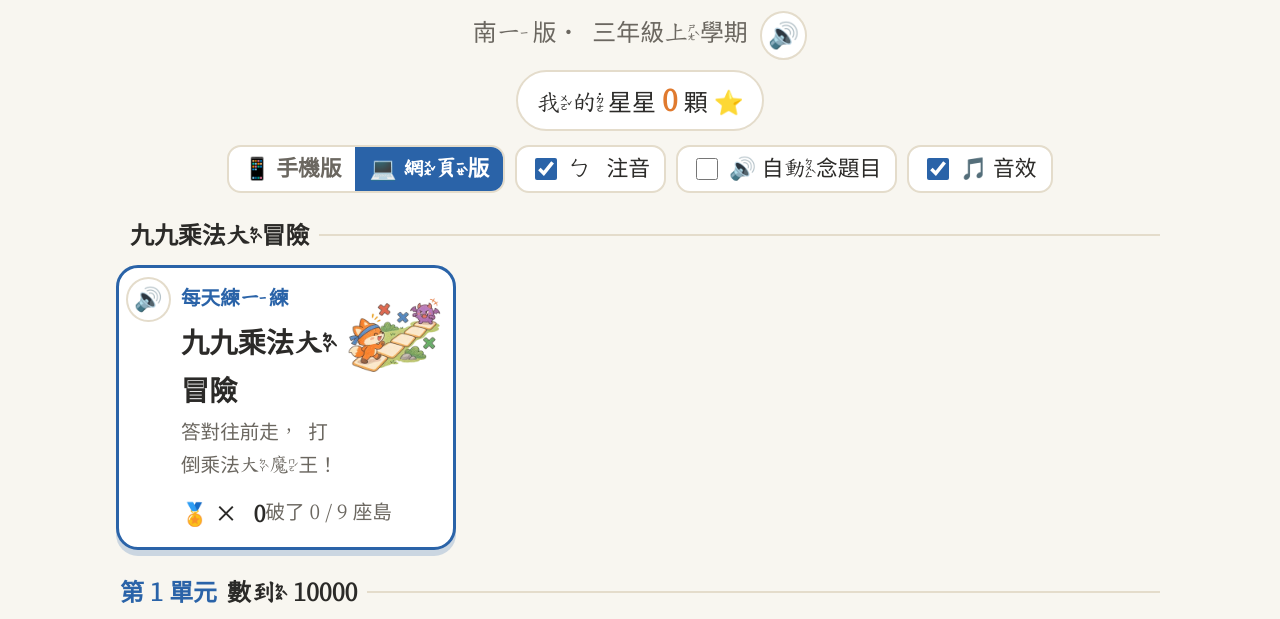
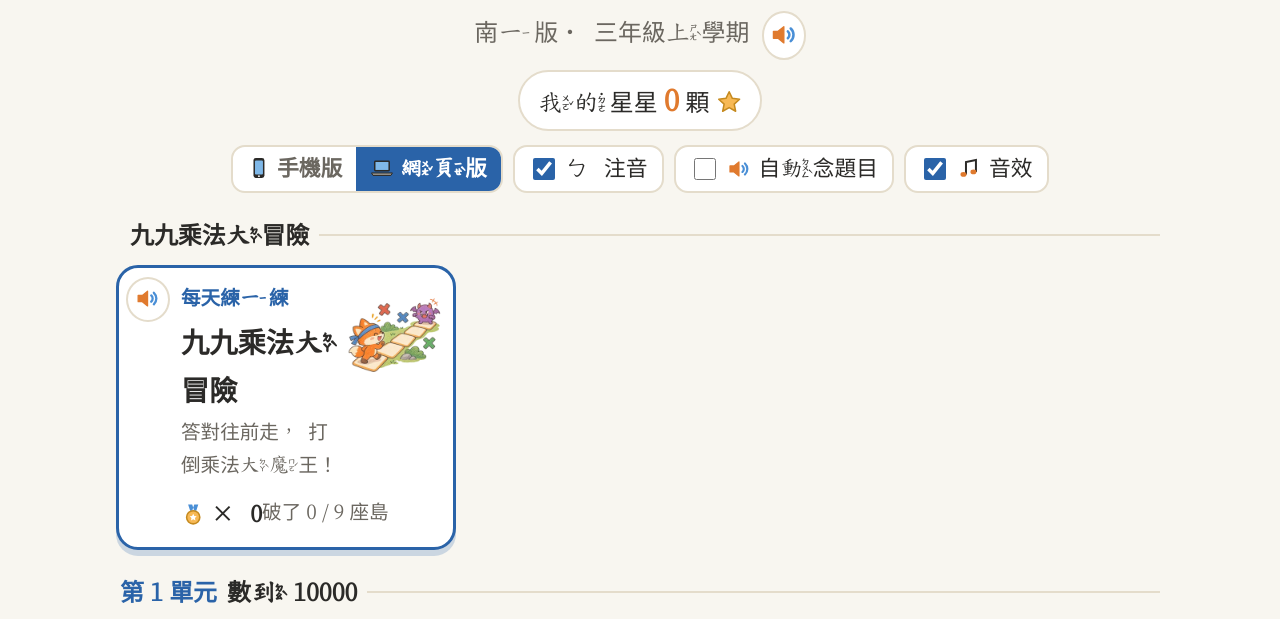
Before and after one commit to snoopyteacher888/nani-math-3, a plain HTML site: page index.html in a window 1280 px wide. Shown: the part 171-790 px from the top of the page. Drawn offline with Linux system fonts and the light colour scheme; a web font is replaced by a local one.

Commit message:
介面圖示換成自己畫的圖
Co-Authored-By: Claude Opus 5.5 <noreply@anthropic.com>
Claude-Session: https://claude.ai/code/session_014sNbC1JvZWRxYBANSgdCDi

```diff
--- a/index.html
+++ b/index.html
@@ -309,5 +309,6 @@
   <script src="js/mole.js"></script>
   <script src="js/wordq.js"></script>
   <script src="js/word.js"></script>
+  <script src="js/icons.js"></script>
 </body>
 </html>
--- /dev/null
+++ b/js/icons.js
@@ -0,0 +1,85 @@
+/* 自己畫的圖示（老師要求：表情符號在每台電腦、手機長得不一樣，換成每台都一樣的圖）。
+   畫面上出現下面這些表情符號時，自動換成同樣大小的小圖；題目內容裡的人物、食物等不換。
+   這個檔案在各年級國語、數學網站都一樣。 */
+(function () {
+  var O = '#E07A2E', D = '#B85E1C', K = '#2B2A28', Y = '#F7B955', G = '#4CAF6A', R = '#E5534B', B = '#4A8FD6';
+  function svg(body) { return '<svg viewBox="0 0 24 24" aria-hidden="true" focusable="false">' + body + '</svg>'; }
+  var star = svg('<path d="M12 2.5l2.9 6 6.6.8-4.9 4.5 1.3 6.5L12 17l-5.9 3.3 1.3-6.5L2.5 9.3l6.6-.8z" fill="' + Y + '" stroke="#C58A1F" stroke-width="1.4" stroke-linejoin="round"/>');
+  var check = svg('<path d="M4 12.5l5 5L20 6" fill="none" stroke="' + G + '" stroke-width="3.6" stroke-linecap="round" stroke-linejoin="round"/>');
+  var lock = svg('<rect x="5" y="10.5" width="14" height="10.5" rx="2.5" fill="' + Y + '" stroke="#C58A1F" stroke-width="1.4"/><path d="M8 10.5V8a4 4 0 0 1 8 0v2.5" fill="none" stroke="' + K + '" stroke-width="2"/><circle cx="12" cy="15.5" r="1.6" fill="' + K + '"/>');
+  var pencil = svg('<path d="M4 20l1-4.5L16 4.5l3.5 3.5L8.5 19z" fill="' + Y + '" stroke="' + D + '" stroke-width="1.4" stroke-linejoin="round"/><path d="M14 7l3.5 3.5" stroke="' + D + '" stroke-width="1.4"/><path d="M4 20l1-4.5 3.5 3.5z" fill="#FFE2C6"/><path d="M16 4.5l3.5 3.5 1-1a1.5 1.5 0 0 0 0-2.1l-1.4-1.4a1.5 1.5 0 0 0-2.1 0z" fill="#F28B82"/>');
+  var replay = svg('<path d="M19 12a7 7 0 1 1-2.1-5" fill="none" stroke="' + B + '" stroke-width="2.8" stroke-linecap="round"/><path d="M19.5 3.5v5h-5z" fill="' + B + '" stroke="' + B + '" stroke-width="1" stroke-linejoin="round"/>');
+  var cross = svg('<path d="M6 6l12 12M18 6L6 18" stroke="' + R + '" stroke-width="3.6" stroke-linecap="round"/>');
+  var point = svg('<path d="M3 12h11" stroke="' + O + '" stroke-width="3.2" stroke-linecap="round"/><path d="M12 6l7 6-7 6z" fill="' + O + '" stroke="' + O + '" stroke-width="1.5" stroke-linejoin="round"/>');
+  var ICONS = {
+    '🔊': svg('<path d="M3 9h4l5-4v14l-5-4H3z" fill="' + O + '" stroke="' + O + '" stroke-width="1.2" stroke-linejoin="round"/><path d="M15.5 9a4 4 0 0 1 0 6M18 6.5a7.5 7.5 0 0 1 0 11" fill="none" stroke="' + B + '" stroke-width="2.2" stroke-linecap="round"/>'),
+    '💡': svg('<path d="M12 2.5a6.5 6.5 0 0 0-3.8 11.8c.8.6 1.3 1.5 1.3 2.5h5c0-1 .5-1.9 1.3-2.5A6.5 6.5 0 0 0 12 2.5z" fill="#FFD966" stroke="#C58A1F" stroke-width="1.4"/><path d="M9.5 18.5h5M10 21h4" stroke="' + K + '" stroke-width="1.8" stroke-linecap="round"/><path d="M10 9.5l2 2 2-2" fill="none" stroke="#C58A1F" stroke-width="1.2"/>'),
+    '✔': check, '✅': svg('<rect x="2.5" y="2.5" width="19" height="19" rx="5" fill="' + G + '"/><path d="M7 12.5l3.5 3.5L17 8.5" fill="none" stroke="#fff" stroke-width="3" stroke-linecap="round" stroke-linejoin="round"/>'), '✓': check,
+    '❌': cross, '✕': cross, '✖': cross,
+    '🔁': replay, '🔄': replay, '↩': replay,
+    '🎉': svg('<path d="M3 21l4.5-12 7.5 7.5z" fill="' + O + '" stroke="' + D + '" stroke-width="1.2" stroke-linejoin="round"/><path d="M5 15.5l3.5 3.5" stroke="' + Y + '" stroke-width="1.6"/><circle cx="15" cy="5" r="1.4" fill="' + R + '"/><circle cx="19.5" cy="9" r="1.4" fill="' + B + '"/><circle cx="11.5" cy="3.5" r="1.1" fill="' + G + '"/><path d="M13 9.5c1.5-2 3.5-2.5 5-1.5M14.5 12c2-.5 3.5.3 4.5 2" fill="none" stroke="#C9A0DC" stroke-width="1.6" stroke-linecap="round"/>'),
+    '📖': svg('<path d="M12 6.5C9.5 4.8 6.5 4.5 3 5v13.5c3.5-.5 6.5-.2 9 1.5z" fill="#FFE2C6" stroke="' + O + '" stroke-width="1.6" stroke-linejoin="round"/><path d="M12 6.5c2.5-1.7 5.5-2 9-1.5v13.5c-3.5-.5-6.5-.2-9 1.5z" fill="#FFF3E6" stroke="' + O + '" stroke-width="1.6" stroke-linejoin="round"/>'),
+    '📚': svg('<rect x="3" y="15" width="18" height="5" rx="1" fill="' + B + '" stroke="' + K + '" stroke-width="1.2"/><rect x="4.5" y="10" width="16" height="5" rx="1" fill="#8ED38F" stroke="' + K + '" stroke-width="1.2"/><rect x="3.5" y="5" width="15" height="5" rx="1" fill="#F28B82" stroke="' + K + '" stroke-width="1.2"/>'),
+    '✏': pencil, '✍': pencil, '📝': svg('<rect x="4" y="3" width="13" height="18" rx="2" fill="#fff" stroke="' + D + '" stroke-width="1.5"/><path d="M7 8h7M7 11.5h7M7 15h4" stroke="#F0B987" stroke-width="1.5" stroke-linecap="round"/><path d="M13 20l.7-3 6-6 2.3 2.3-6 6z" fill="' + Y + '" stroke="' + D + '" stroke-width="1.2" stroke-linejoin="round"/>'),
+    '🎤': svg('<rect x="8.5" y="2.5" width="7" height="11" rx="3.5" fill="' + O + '" stroke="' + D + '" stroke-width="1.3"/><path d="M5.5 11a6.5 6.5 0 0 0 13 0M12 17.5V21M8.5 21h7" fill="none" stroke="' + K + '" stroke-width="1.8" stroke-linecap="round"/>'),
+    '⭐': star, '★': star, '☆': svg('<path d="M12 2.5l2.9 6 6.6.8-4.9 4.5 1.3 6.5L12 17l-5.9 3.3 1.3-6.5L2.5 9.3l6.6-.8z" fill="#F1ECE2" stroke="#C9C0AE" stroke-width="1.4" stroke-linejoin="round"/>'),
+    '🔒': lock, '🔐': lock,
+    '⚙': svg('<path d="M12 2.5l1.6 2.3 2.7-.6.6 2.7 2.3 1.6-1.2 2.5 1.2 2.5-2.3 1.6-.6 2.7-2.7-.6L12 21.5l-1.6-2.3-2.7.6-.6-2.7-2.3-1.6 1.2-2.5L4.8 10.5 7.1 8.9l.6-2.7 2.7.6z" fill="#9A958C" stroke="' + K + '" stroke-width="1.2" stroke-linejoin="round"/><circle cx="12" cy="12" r="3.2" fill="#F8F6F0" stroke="' + K + '" stroke-width="1.2"/>'),
+    '🖨': svg('<rect x="6.5" y="3" width="11" height="6" fill="#fff" stroke="' + K + '" stroke-width="1.4"/><rect x="2.5" y="8.5" width="19" height="9" rx="2" fill="' + B + '" stroke="' + K + '" stroke-width="1.4"/><rect x="6.5" y="14" width="11" height="7" fill="#fff" stroke="' + K + '" stroke-width="1.4"/><circle cx="18" cy="11.5" r="1" fill="' + Y + '"/>'),
+    '🔍': svg('<circle cx="10" cy="10" r="6" fill="#E3EEFA" stroke="' + B + '" stroke-width="2.4"/><path d="M14.5 14.5L20.5 20.5" stroke="' + D + '" stroke-width="3.2" stroke-linecap="round"/>'),
+    '🗑': svg('<path d="M5 7h14l-1.3 13.5H6.3z" fill="#9A958C" stroke="' + K + '" stroke-width="1.4" stroke-linejoin="round"/><path d="M3.5 7h17M9.5 7V4h5v3M10 11v6M14 11v6" fill="none" stroke="' + K + '" stroke-width="1.4" stroke-linecap="round"/>'),
+    '👍': svg('<path d="M7 10.5h-3v10h3z" fill="' + B + '" stroke="' + K + '" stroke-width="1.3" stroke-linejoin="round"/><path d="M7 10.5l4-7c1.6 0 2.5 1.2 2 3l-.8 3h6a2 2 0 0 1 2 2.3l-1.2 6.5a2 2 0 0 1-2 1.7H7z" fill="#FFD3A8" stroke="' + K + '" stroke-width="1.3" stroke-linejoin="round"/>'),
+    '👉': point, '➡': point,
+    '🧩': svg('<path d="M4 8h4a2.5 2.5 0 1 1 5 0h4v4a2.5 2.5 0 1 1 0 5v4H4v-4a2.5 2.5 0 1 0 0-5z" fill="#8ED38F" stroke="#2D8A57" stroke-width="1.4" stroke-linejoin="round"/>'),
+    '🏅': svg('<path d="M7 2.5h4l2 6h-4zM17 2.5h-4l-2 6h4z" fill="' + B + '"/><circle cx="12" cy="15" r="6.5" fill="' + Y + '" stroke="#C58A1F" stroke-width="1.5"/><path d="M12 11.5l1.1 2.2 2.4.3-1.8 1.7.5 2.4-2.2-1.2-2.2 1.2.5-2.4-1.8-1.7 2.4-.3z" fill="#fff"/>'),
+    '❓': svg('<circle cx="12" cy="12" r="9.5" fill="' + B + '"/><path d="M9 9.5a3 3 0 1 1 4.2 2.8c-.8.4-1.2 1-1.2 1.9v.5" fill="none" stroke="#fff" stroke-width="2.4" stroke-linecap="round"/><circle cx="12" cy="17.5" r="1.4" fill="#fff"/>'),
+    '💬': svg('<path d="M4 4.5h16a1.5 1.5 0 0 1 1.5 1.5v10a1.5 1.5 0 0 1-1.5 1.5h-9l-5 4v-4H4A1.5 1.5 0 0 1 2.5 16V6A1.5 1.5 0 0 1 4 4.5z" fill="#fff" stroke="' + B + '" stroke-width="1.6" stroke-linejoin="round"/><circle cx="8" cy="11" r="1.3" fill="' + B + '"/><circle cx="12" cy="11" r="1.3" fill="' + B + '"/><circle cx="16" cy="11" r="1.3" fill="' + B + '"/>'),
+    '⚠': svg('<path d="M12 3l10 17.5H2z" fill="' + Y + '" stroke="#C58A1F" stroke-width="1.5" stroke-linejoin="round"/><path d="M12 9.5v5" stroke="' + K + '" stroke-width="2.4" stroke-linecap="round"/><circle cx="12" cy="17.5" r="1.3" fill="' + K + '"/>'),
+    '🏫': svg('<path d="M3 21V11l9-6 9 6v10z" fill="#FFF3E6" stroke="' + D + '" stroke-width="1.5" stroke-linejoin="round"/><path d="M2 11.5l10-7 10 7" fill="none" stroke="' + O + '" stroke-width="2.2" stroke-linecap="round" stroke-linejoin="round"/><rect x="10" y="15" width="4" height="6" fill="' + O + '"/><circle cx="12" cy="10.5" r="2" fill="#fff" stroke="' + D + '" stroke-width="1.2"/>'),
+    '👂': svg('<path d="M7 9a5 5 0 0 1 10 0c0 3-2.5 4-3 6.5-.4 2.2-1.8 3.5-3.6 3.5A3 3 0 0 1 7.5 16" fill="#FFD3A8" stroke="' + D + '" stroke-width="1.6" stroke-linecap="round"/><path d="M10 9.5a2 2 0 0 1 4 0c0 1.3-1.5 1.8-1.5 3" fill="none" stroke="' + D + '" stroke-width="1.4" stroke-linecap="round"/>'),
+    '📱': svg('<rect x="6.5" y="2" width="11" height="20" rx="2.5" fill="' + K + '"/><rect x="8" y="4.5" width="8" height="14" rx="1" fill="#7FB8E8"/><circle cx="12" cy="20.2" r=".9" fill="#fff"/>'),
+    '💻': svg('<rect x="4" y="4.5" width="16" height="11" rx="1.5" fill="' + K + '"/><rect x="5.5" y="6" width="13" height="8" fill="#7FB8E8"/><path d="M1.5 17h21l-1.5 2.5H3z" fill="#9A958C" stroke="' + K + '" stroke-width="1" stroke-linejoin="round"/>'),
+    '🎵': svg('<path d="M9 17.5V5l10-2v12" fill="none" stroke="' + K + '" stroke-width="2"/><ellipse cx="6.5" cy="17.5" rx="3" ry="2.4" fill="' + O + '"/><ellipse cx="16.5" cy="15" rx="3" ry="2.4" fill="' + O + '"/>'),
+    '🎧': svg('<path d="M4 15v-3a8 8 0 0 1 16 0v3" fill="none" stroke="' + K + '" stroke-width="2"/><rect x="2.5" y="13" width="5" height="8" rx="2" fill="' + O + '"/><rect x="16.5" y="13" width="5" height="8" rx="2" fill="' + O + '"/>')
+  };
+  var keys = Object.keys(ICONS).sort(function (a, b) { return b.length - a.length; });
+  var RE = new RegExp('(' + keys.map(function (k) { return k.replace(/[.*+?^${}()|[\]\\]/g, '\\$&'); }).join('|') + ')️?', 'g');
+  var SKIP = { SCRIPT: 1, STYLE: 1, TEXTAREA: 1, INPUT: 1, OPTION: 1, TITLE: 1, SELECT: 1 };
+  function fixText(t) {
+    var s = t.nodeValue;
+    if (!s || !(RE.lastIndex = 0, RE.test(s))) return;
+    var p = t.parentNode;
+    if (!p || SKIP[p.nodeName] || (p.closest && p.closest('[data-noicon],.ws-paper,svg,.emo'))) return;
+    var frag = document.createDocumentFragment(), last = 0, m;
+    RE.lastIndex = 0;
+    while ((m = RE.exec(s))) {
+      if (m.index > last) frag.appendChild(document.createTextNode(s.slice(last, m.index)));
+      var sp = document.createElement('span'); sp.className = 'emo';
+      /* 原本的字留著（看不到），複製文字、念出來、程式比對都跟原來一樣 */
+      sp.innerHTML = ICONS[m[1]]; var tx = document.createElement('span'); tx.className = 'emo-t'; tx.textContent = m[0]; sp.appendChild(tx); frag.appendChild(sp);
+      last = m.index + m[0].length;
+    }
+    if (last < s.length) frag.appendChild(document.createTextNode(s.slice(last)));
+    p.replaceChild(frag, t);
+  }
+  function scan(n) {
+    if (n.nodeType === 3) return fixText(n);
+    if (n.nodeType !== 1 || SKIP[n.nodeName]) return;
+    var w = document.createTreeWalker(n, NodeFilter.SHOW_TEXT, null), list = [], x;
+    while ((x = w.nextNode())) list.push(x);
+    list.forEach(fixText);
+  }
+  var css = document.createElement('style');
+  css.textContent = '.emo{display:inline-block;width:1.1em;height:1.1em;vertical-align:-.18em;line-height:1}.emo{position:relative}.emo svg{width:100%;height:100%;display:block}.emo-t{position:absolute;width:1px;height:1px;overflow:hidden;clip:rect(0 0 0 0);white-space:nowrap}';
+  document.head.appendChild(css);
+  function start() {
+    scan(document.body);
+    new MutationObserver(function (ms) {
+      ms.forEach(function (m) {
+        if (m.type === 'characterData') fixText(m.target);
+        else m.addedNodes.forEach(scan);
+      });
+    }).observe(document.body, { childList: true, subtree: true, characterData: true });
+  }
+  if (document.body) start(); else document.addEventListener('DOMContentLoaded', start);
+})();
```
